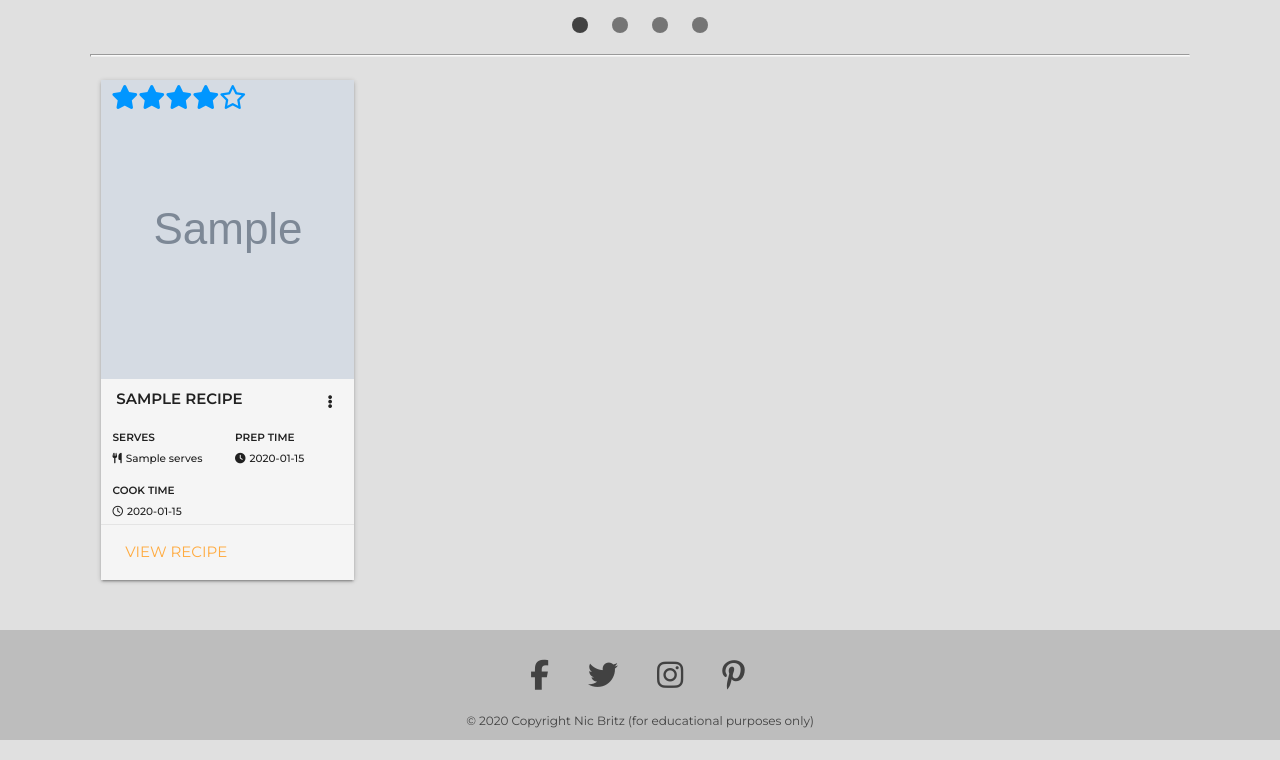
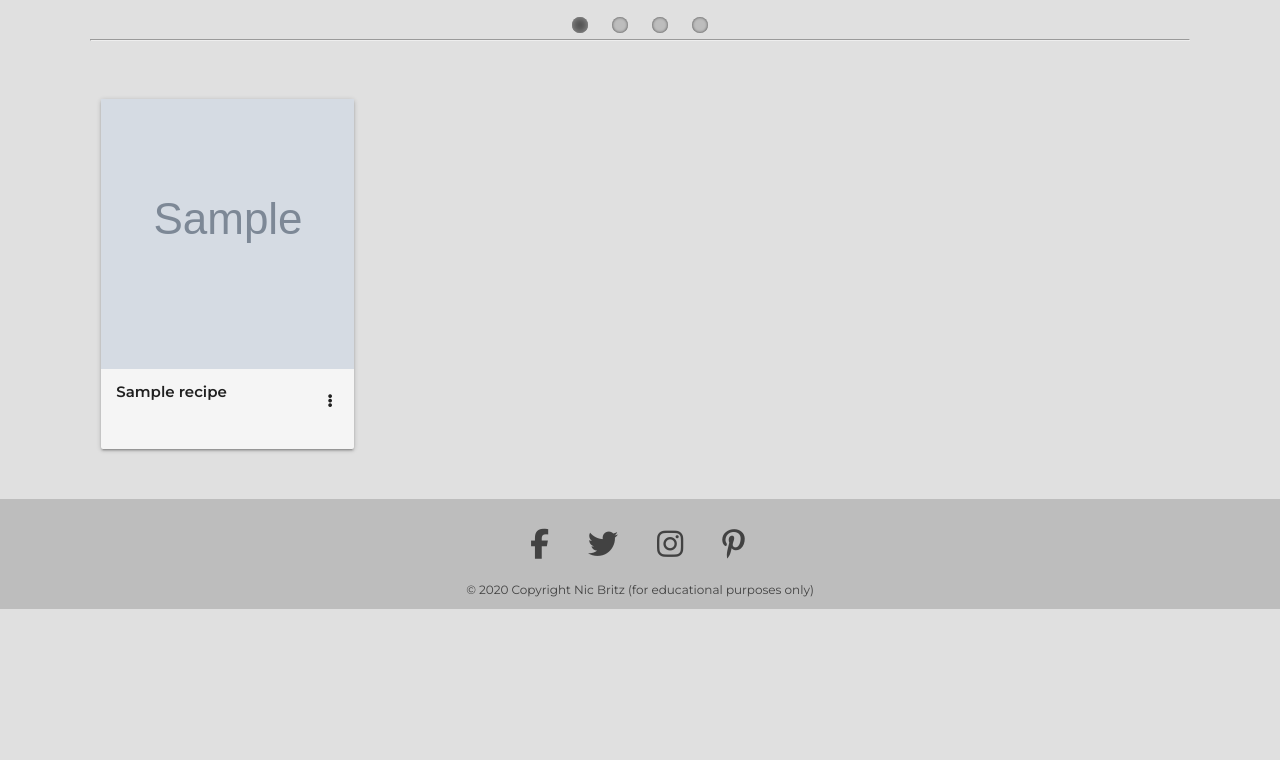
Before and after one commit to NicBritz/homechopped, a Flask app: page / in a window 1280 px wide. Shown: the part 480-1240 px from the top of the page. After the commit the page ends 1089 px from the top, so only its background shows below. Run offline with Flask 2, Linux system fonts and the light colour scheme; grey boxes marked "Sample" are stand-in pictures; a database or web service that is not in the repository returns one stand-in record (values such as "Sample title"); some libraries are stand-ins or nearby versions.

Commit message:
:hammer: updated slider functionality to include random images from featured list

```diff
--- /dev/null
+++ b/app/static/css/index.css
@@ -0,0 +1,39 @@
+/* main image captions */
+.slider .slides li .caption {
+    background-color: rgba(255, 255, 255, 0.7);
+    color: #424242;
+    width: 100%;
+    left: 0;
+}
+
+/* indicators */
+.slider .indicators .indicator-item {
+    background-color: #bdbdbd;
+    box-shadow: inset 0 0 3px #424242;
+}
+
+.slider .indicators .indicator-item.active {
+    background-color: #424242;
+    box-shadow: inset 0 0 10px #9e9e9e;
+}
+
+/* recipe cards */
+
+/* card main view */
+
+.card {
+    background-color: #f5f5f5;
+}
+.card.small {
+    height: 350px;
+}
+.card.small .card-image, .card.medium .card-image, .card.large .card-image{
+    max-height: 80%;
+}
+.card .card-content .card-title{
+    line-height: normal;
+}
+
+
+
+/* card more */
--- a/app/static/css/print-recipe.css
+++ b/app/static/css/print-recipe.css
@@ -1,3 +1,9 @@
+/* Print CSS */
+/* Reference: https://www.thoughtco.com/how-to-add-a-print-button-4072006*/
+
+/* Hide all for print */
 body {visibility:hidden;}
+/* Show element for print */
 .print {visibility:visible;}
+/* Hide element for print */
 .skip-print {visibility:hidden;}
--- a/app/static/css/style.css
+++ b/app/static/css/style.css
@@ -67,116 +67,16 @@ body {
 
 /* index main slider image */
 
-/* indicators */
-.slider .indicators .indicator-item {
-    background-color: #757575;
-}
-
-.slider .indicators .indicator-item.active {
-    background-color: #424242;
-}
-
-/* image captions */
-.slider .slides li .caption {
-    background-color: rgba(255, 255, 255, 0.5);
-    color: #616161;
-    width: 100%;
-    left: 0;
-}
-
-/*  Recipe view*/
-
-.recipe-title h4 {
-    font-weight: 300;
-}
-
-.recipe-author-img {
-    width: 60px;
-    height: 60px;
-    border-radius: 50%;
-    box-shadow: -2px 2px 10px #757575;
-}
 
 
-.recipe-author-details strong {
-    font-weight: 700;
-}
 
-.recipe-author-details em {
-    font-weight: 300;
-    font-size: 0.9em;
-}
-
-.recipe-social:hover {
-    background: #bdbdbd;
-}
-
-.recipe-rating {
-    margin-right: 0 !important;
-}
-
-.main-recipe-img {
-    width: 100%;
-    height: auto;
-    overflow: hidden;
-    border-radius: 5px;
-    box-shadow: -2px 2px 10px #757575;
-}
-
-.rating-box {
-    padding-left: 2em !important;
-    padding-top: 1em !important;
-}
-
-.fb-col{
-    color: #3b5998;
-}
-
-.tw-col{
-    color: #3b5998;
-}
-
-.pin-col{
-    color: #c8232c!important;
-}
-
-.share-dd-link strong{
-    color: #424242!important;
-    font-size: 0.8em;
-}
-
-.recipe-time {
-    font-weight: 600;
-    font-size: 1.1em;
-}
-
-.recipe-time-heading {
-    font-size: 0.8em;
-}
-
-.ingredient {
-    padding-bottom: 1em;
-    font-weight: 400;
-}
-
-.method {
-    padding: 5px;
-}
-
-.method-num {
-    font-weight: 700;
-    font-size: 1.1em;
-    padding: 5px;
-}
 
 /* Cards */
 
-.card {
-    background-color: #f5f5f5;
-}
+
 
 .card-image img {
-    width: 300px;
+    width: 100%;
     height: 300px;
     object-fit: cover;
     overflow: hidden;
@@ -184,15 +84,7 @@ body {
     bottom: -30px !important;
 }
 
-.rating-star {
-    position: relative;
-    color: #0096ff;
-    font-size: 1.6em;
-    z-index: 2;
-    margin-right: 0 !important;
-    margin-top: 5px;
-    left: 10px;
-}
+
 
 .card .card-content {
     padding-top: 0;
--- a/app/templates/index.html
+++ b/app/templates/index.html
@@ -1,104 +1,60 @@
 {% extends 'base.html' %}
+
+{% block head_content %}
+    <!-- Custom CSS -->
+    <link rel="stylesheet" href="{{ url_for('static', filename='css/index.css') }}">
+{% endblock %}
 
 {% block content %}
     <!-- Slider Section -->
     <div class="section">
         <div class="slider">
             <ul class="slides">
-                <!-- random image 1 -->
+                <!-- random featured image -->
+                {% for recipe in random_recipes %}
                     <li>
-                    <img src="https://res.cloudinary.com/dajuujhvs/image/upload/v1590918265/homechopped/burger.jpg">
+                        <!-- link to recipe -->
+                        <a href="{{ url_for('recipe', recipe_id=recipe._id) }}">
+                            <!-- recipe image -->
+                            <img src={{ recipe.image_url }}>
+                        </a>
+                        <!-- recipe caption -->
                         <div class="caption center-align ">
-                        <h3>This is our big Tagline!</h3>
-                        <h5>Here's our small slogan.</h5>
+                            <h3>{{ recipe.name }}</h3>
                         </div>
                     </li>
-                <!-- random image 2 -->
-                <li>
-                    <img src="https://res.cloudinary.com/dajuujhvs/image/upload/v1590918405/homechopped/japanese-food.jpg">
-                    <div class="caption center-align ">
-                        <h3>This is our big Tagline!</h3>
-                        <h5>Here's our small slogan.</h5>
+                {% endfor %}
+            </ul>
         </div>
-                </li>
-                <!-- random image 3 -->
-                <li>
-                    <img src="https://res.cloudinary.com/dajuujhvs/image/upload/v1590918516/homechopped/good-food.jpg">
-                    <div class="caption center-align ">
-                        <h3>This is our big Tagline!</h3>
-                        <h5>Here's our small slogan.</h5>
-                    </div>
-                </li>
-                <!-- random image 4 -->
-                <li>
-                    <img src="https://res.cloudinary.com/dajuujhvs/image/upload/v1590918606/homechopped/french-patisserie.jpg">
-                    <div class="caption center-align ">
-                        <h3>This is our big Tagline!</h3>
-                        <h5>Here's our small slogan.</h5>
-                    </div>
-                </li>
-            </ul>
+        <div class="row">
+            <hr>
         </div>
     </div>
 
-    <hr class="divider">
-
     <!-- Recipe cards-->
     <div class="section">
+
             <div class="row">
         {% for recipe in all_recipes %}
-                <div class="col s12 m6 l4 xl3">
-                    <div class="card large">
+                <div class="col s3">
+                    <div class="card small">
                         <div class="card-image">
-                            <!-- display correct number of stars -->
-                            {% for i in range(1,6) %}
-                                {% if recipe.current_rating|int < i %}
-                                    <i class="far fa-star left rating-star"></i>
-                                {% else %}
-                                    <i class="fas fa-star left rating-star"></i>
-                                {% endif %}
-                            {% endfor %}
-                            <!-- add card image -->
-                            <span>
-                        <a href="{{ url_for('recipe', recipe_id=recipe._id) }}"><img src="{{ recipe.image_url }}" alt="{{ recipe.name }}"></a>
-                        </span>
+                            <img src="{{ recipe.image_url }}">
                         </div>
                         <div class="card-content">
-                            <!--recipe title-->
-                            <span class="card-title activator grey-text text-darken-4">{{ recipe.name|upper }}
-                                <i class="material-icons right">more_vert</i>
-                            </span>
-                            <!-- recipe info-->
-                            <div class="row">
-                                <div class="col s6 recipe-card-info-text">
-                                    <p>SERVES</p>
-                                    <i class="fas fa-utensils"></i>
-                                    <span> {{ recipe.serves }}</span>
-                                </div>
-                                <div class="col s6 recipe-card-info-text">
-                                    <p>PREP TIME</p>
-                                    <i class="fas fa-clock"></i>
-                                    <span> {{ recipe.preptime }}</span>
-                                </div>
-                                <div class="col s6 recipe-card-info-text">
-                                    <p>COOK TIME</p>
-                                    <i class="far fa-clock"></i>
-                                    <span> {{ recipe.cooktime }}</span>
-                                </div>
-                            </div>
-                        </div>
-                        <div class="card-action">
-                            <a href="#">View Recipe</a>
+                        <span class="card-title activator ">{{ recipe.name }}<i
+                                class="material-icons right">more_vert</i></span>
                         </div>
                         <div class="card-reveal">
-                        <span class="card-title grey-text text-darken-4">{{ recipe.name|upper }}<i
-                                class="material-icons right">close</i></span>
-                            <p>{{ recipe.description }}</p>
-                            <a href="#">VIEW RECIPE</a>
+                            <i class="card-title material-icons right">close</i>
+                        <span class="card-title grey-text text-darken-4">{{ recipe.name }}</span>
+                            <p>Here is some more information about this product that is only revealed once clicked
+                                on.</p>
                         </div>
                     </div>
                 </div>
         {% endfor %}
             </div>
+
     </div>
 {% endblock %}
--- a/app/views.py
+++ b/app/views.py
@@ -1,6 +1,7 @@
 from app import app
 from app.setup import MONGO, DB_RECIPES
 from flask import render_template
+import random
 
 
 ##############
@@ -11,8 +12,16 @@ def index():
     """ Renders the index view
     :return
     index.html from the render templates directory passing in all the recipes from the recipe database
+    random recipes are generated for the feature slider
     """
-    return render_template('index.html', all_recipes=DB_RECIPES.find())
+    # all recipes
+    all_recipes = DB_RECIPES.find()
+    # all featured recipes
+    featured_recipe_list = list(DB_RECIPES.find({'featured': 'true'}))
+    # randomly select 4 from the featured
+    random_recipes = random.choices(featured_recipe_list, k=4)
+
+    return render_template('index.html', all_recipes=all_recipes, random_recipes=random_recipes)
 
 
 #################
```
Also changed, not shown: app/static/css/rating.css (deleted, +0 -43 lines), app/static/css/recipe.css (added, +148 -0 lines), app/templates/recipe.html (+5 -2 lines). Lines whose indentation alone changed are shown as unchanged.
